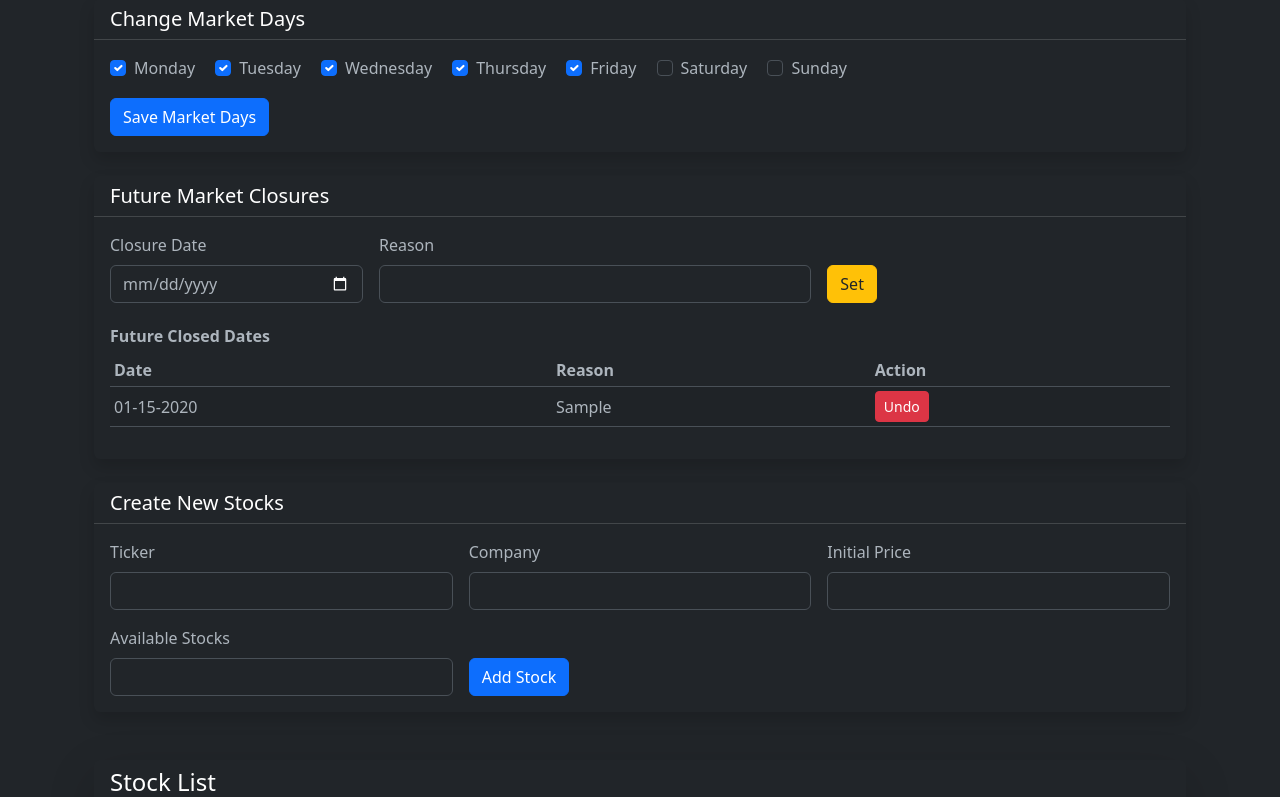
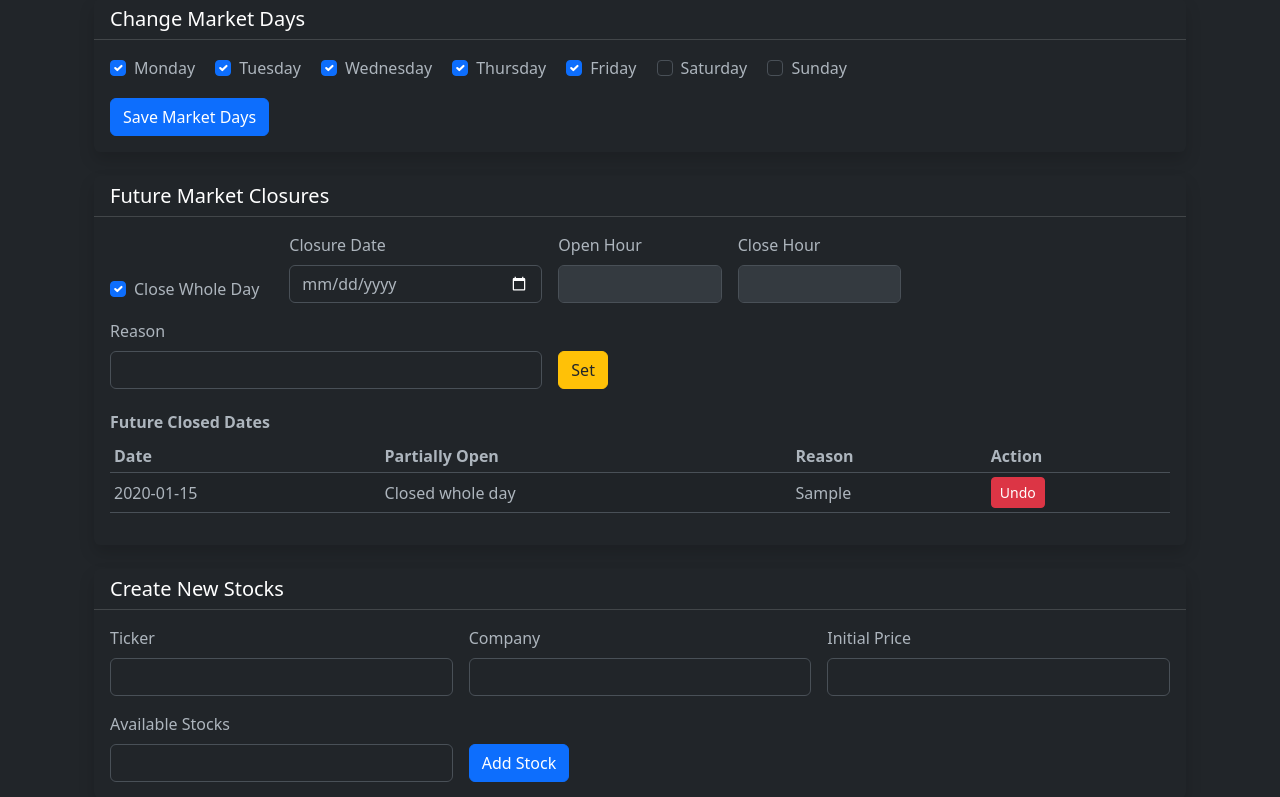
Before and after one commit to hskim19-yeet/GitHub-Main-Repo, a Flask app: page /admin in a window 1280 px wide. Shown: the part 414-1211 px from the top of the page. Run offline with Flask 3, Linux system fonts and the light colour scheme; a user stored in the database is signed in; tables that the repository leaves empty hold one stand-in row (values such as "Sample post").

Commit message:
Changed the market schedule
-Added the ability to specify a time block when market can be partially open on holidays or certain manually closed dates in the future.

```diff
--- a/working-directory/app.py
+++ b/working-directory/app.py
@@ -114,6 +114,9 @@ class ClosureDates(db.Model):
     id = db.Column(db.Integer, primary_key=True, autoincrement=True)
     closure_date = db.Column(db.Date, nullable=False, unique=True)
     reason = db.Column(db.String(255), nullable=True)
+    open_hour = db.Column(db.Integer, nullable=True)
+    close_hour = db.Column(db.Integer, nullable=True)
+    for_whole_day = db.Column(db.Boolean, nullable=False, default=True)
 
 
 def parse_time_string(value: str):
@@ -160,29 +163,48 @@ def get_market_context():
     weekday = now.strftime("%A")
     open_time, close_time = parse_market_hours(setting.hours or "")
     today = now.date()
+    current_hour = now.hour
     current_time = now.time()
 
-    closures = ClosureDates.query.order_by(
-        ClosureDates.closure_date.asc()).all()
-    # gets closure_date attribute of all instances of closures.
-    closure_dates = [closure.closure_date for closure in closures]
 
     open_days = (setting.open_days or "").split(",")
     market_open = (weekday in open_days) and (
         open_time <= current_time <= close_time)
 
-    if today in closure_dates:
-        market_open = False
+#check closures (whole day and partial day)
+    closed_today = ClosureDates.query.filter_by(closure_date=today).first()
+    if closed_today:
+        if closed_today.for_whole_day:
+            market_open = False
+        elif closed_today.open_hour is not None and closed_today.close_hour is not None:
+            market_open = closed_today.open_hour <= current_hour < closed_today.close_hour
+        else:
+            market_open = False
 
     display_hours = f"{open_time.strftime('%H:%M')} to {close_time.strftime('%H:%M')}"
-    formatted_closures = [  # list of dictionary of closures in the database
-        {
+
+    closures = ClosureDates.query.order_by(ClosureDates.closure_date.asc()).all()
+
+    formatted_closures = []  # list of dictionary of closures in the database
+    for closure in closures:
+        if closure.for_whole_day:
+            desc="Closed whole day"
+        elif closure.open_hour is not None and closure.close_hour is not None:
+            desc=f"{closure.open_hour:02d}:00 - {closure.close_hour:02d}:00"
+
+        else:
+            desc="Partially closed (unspecified hours)"
+
+        formatted_closures.append({
             "id": closure.id,
-            "date": closure.closure_date.strftime("%m-%d-%Y"),
-            "reason": closure.reason or ""
-        }
-        for closure in closures
-    ]
+            "date": closure.closure_date.strftime("%Y-%m-%d"),
+            "reason": closure.reason,
+            "description": desc,
+            "open_hour": closure.open_hour,
+            "close_hour": closure.close_hour,
+            "for_whole_day": closure.for_whole_day
+        })
+
 
     return {
         "setting": setting,
@@ -408,6 +430,10 @@ def update_market_settings():
 def add_closure():
     date_str = request.form.get("closure_date")
     reason = request.form.get("reason", "").strip()
+    open_hour_int = request.form.get("open_hour")
+    close_hour_int = request.form.get("close_hour")
+    for_whole_day = request.form.get("for_whole_day") == "on"
+
     try:
         closure_date = datetime.strptime(date_str, "%Y-%m-%d").date()
 
@@ -417,11 +443,65 @@ def add_closure():
 
     existing_closures = ClosureDates.query.filter_by(
         closure_date=closure_date).first()
+
+
+
+    open_hour = None
+    close_hour = None
+
+    if not for_whole_day and open_hour_int and close_hour_int:
+        try:
+            open_hour = int(open_hour_int) # This will raise value error if time is not inputted.
+            close_hour = int(close_hour_int)
+        except ValueError:
+            flash("Invalid time format.", "danger")
+            return redirect(url_for("admin_dashboard"))
+
     if existing_closures:
-        flash(f"Closure already added.", "warning")
-        return redirect(url_for("admin_dashboard"))
+        # if existing_closures but open and close times are different, allow editing.
 
-    new_closure = ClosureDates(closure_date=closure_date, reason=reason)
+        if (existing_closures.for_whole_day == for_whole_day and
+            (existing_closures.open_hour != open_hour or existing_closures.close_hour != close_hour)):
+            open_hour = int(open_hour_int)
+            close_hour = int(close_hour_int)
+            existing_closures.for_whole_day = for_whole_day
+            existing_closures.open_hour = open_hour
+            existing_closures.close_hour = close_hour
+            db.session.commit()
+            flash(f"Updated market closure for {closure_date}.", "success")
+            return redirect(url_for("admin_dashboard"))
+        # if existing_closures but whole_day status is different, allow editing (allow partial market open).
+        if (existing_closures.for_whole_day != for_whole_day and not for_whole_day):
+            open_hour = int(open_hour_int)
+            close_hour = int(close_hour_int)
+            existing_closures.for_whole_day = for_whole_day
+            existing_closures.open_hour = open_hour
+            existing_closures.close_hour = close_hour
+            db.session.commit()
+            flash(f"Updated market closure for {closure_date}.", "success")
+            return redirect(url_for("admin_dashboard"))
+        # if existing_closures but whole_day status is different, allow editing (allow whole_day closure).
+        if (existing_closures.for_whole_day != for_whole_day and for_whole_day):
+            existing_closures.for_whole_day = for_whole_day
+            existing_closures.open_hour = None
+            existing_closures.close_hour = None
+            db.session.commit()
+            flash(f"Updated market closure for {closure_date}.", "success")
+            return redirect(url_for("admin_dashboard"))
+
+        else:
+            flash(f"Closure already added.", "warning")
+            return redirect(url_for("admin_dashboard"))
+
+
+    new_closure = ClosureDates(
+        closure_date=closure_date,
+        reason=reason,
+        for_whole_day=for_whole_day,
+        open_hour=open_hour,
+        close_hour=close_hour
+
+    )
     db.session.add(new_closure)
     db.session.commit()
     flash(f"Added market closure for {closure_date}.", "success")
--- a/working-directory/templates/admin.html
+++ b/working-directory/templates/admin.html
@@ -67,11 +67,29 @@
     </div>
     <div class = "card-body">
       <form action = "{{url_for('add_closure')}}" method="POST" class="row g-3 align-items-end">
+
+        <div class="col-md-2 d-flex align-items-center">
+          <div class="form-check mt-4">
+            <input class="form-check-input" type="checkbox" name="for_whole_day" id="for_whole_day" checked>
+            <label class="form-check-label" for="for_whole_day">Close Whole Day</label>
+          </div>
+        </div>
+
         <div class="col-md-3">
           <label for="closure_date" class="form-label">Closure Date</label>
           <input type="date" name="closure_date" id="closure_date" class="form-control" required>
+        </div>
 
+        <div class="col-md-2">
+          <label for="open_hour" class="form-label">Open Hour</label>
+          <input type="number" name="open_hour" id="open_hour" class="form-control">
         </div>
+
+        <div class="col-md-2">
+          <label for="close_hour" class="form-label">Close Hour</label>
+          <input type="number" name="close_hour" id="close_hour" class="form-control">
+        </div>
+
         <div class ="col-md-5">
           <label for="reason" class="form-label">Reason</label>
           <input type="text" name="reason" id="reason" class="form-control">
@@ -90,6 +108,7 @@
           <thead>
             <tr>
               <th>Date</th>
+              <th>Partially Open</th>
               <th>Reason</th>
               <th>Action</th>
             </tr>
@@ -98,6 +117,7 @@
             {% for closure in market.closure_list %}
             <tr>
               <td>{{ closure.date}}</td>
+              <td>{{ closure.description}}</td>
               <td>{{ closure.reason }}</td>
               <td>
                 <form action = "{{ url_for('undo_closure', closure=closure.id) }}" method="POST">
@@ -205,4 +225,22 @@
     </div>
   </div>
 </div>
+
+<script>
+  document.addEventListener("DOMContentLoaded", () => {
+    const checkbox = document.getElementById("for_whole_day");
+    const start = document.getElementById("open_hour");
+    const end = document.getElementById("close_hour");
+
+    const toggleFields = () => {
+      const disabled = checkbox.checked;
+      start.disabled = disabled;
+      end.disabled = disabled;
+    };
+
+    checkbox.addEventListener("change", toggleFields);
+    toggleFields();
+  });
+</script>
+
 {% endblock %}
```
